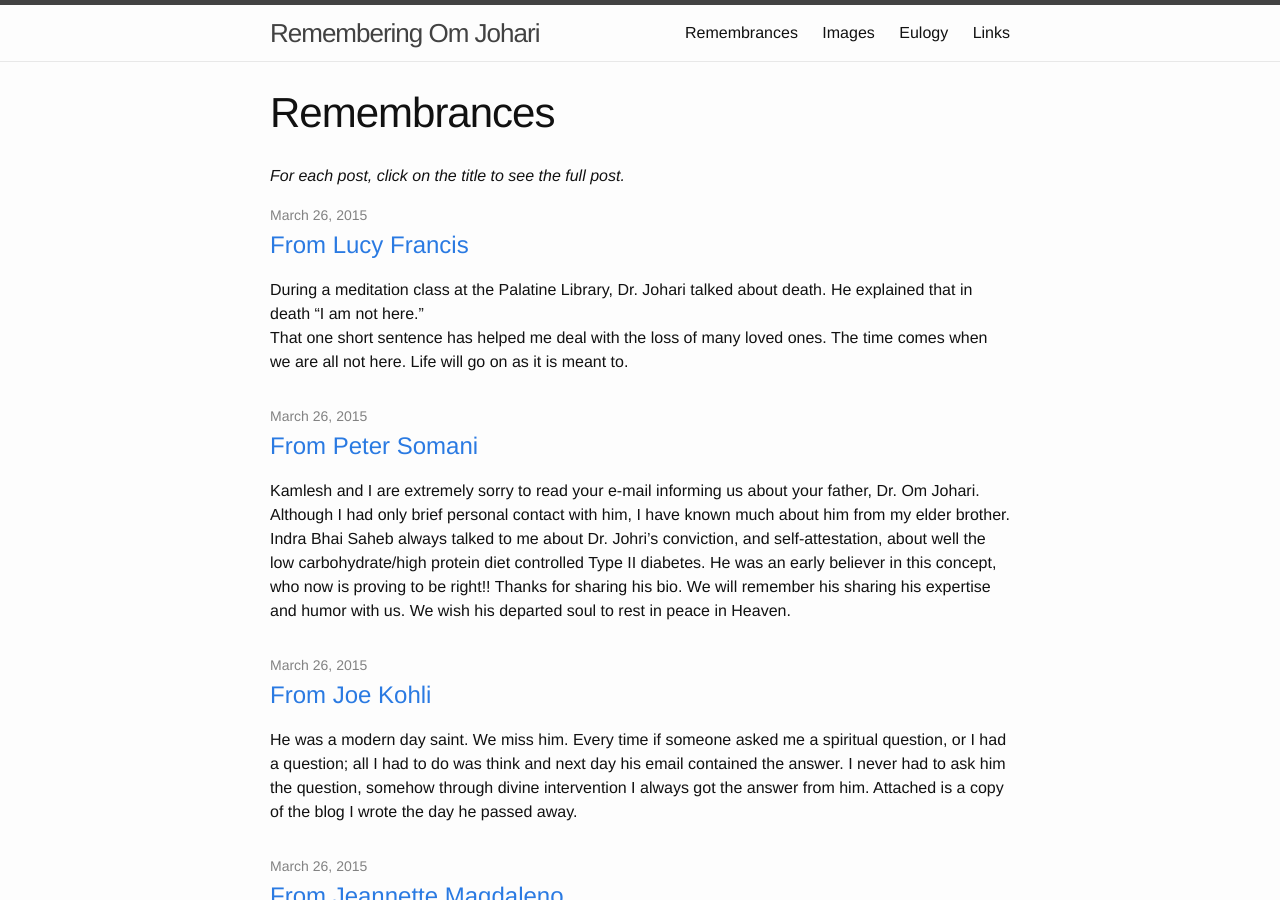
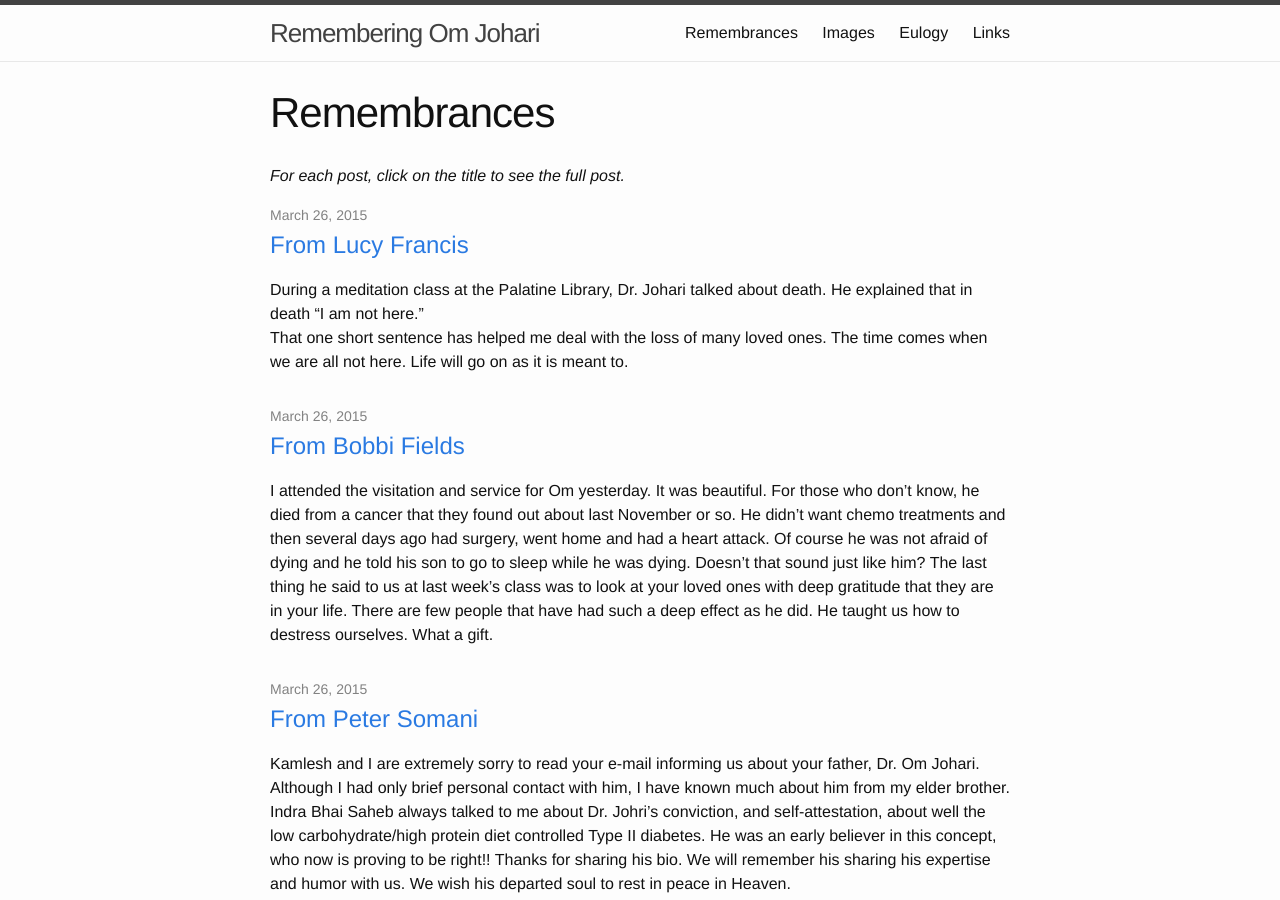
Before and after one commit to remember-omjohari/remember-omjohari.github.io, a Jekyll site: the page built from remembrances.html, in a window 1280 px wide and 900 px high. Built offline with Jekyll 4.4.1, drawn with Linux system fonts in a browser that asks for light colours.

Commit message:
new post

```diff
--- /dev/null
+++ b/_posts/2015-03-26-from-bobbi-fields.md
@@ -0,0 +1,11 @@
+---
+layout: post
+title:  "From Bobbi Fields"
+date:   2015-03-26 12:28
+type: remembrance
+categories: remembrances
+---
+
+I attended the visitation and service for Om yesterday. It was beautiful. For those who don't know, he died from a cancer that they found out about last November or so. He didn't want chemo treatments and then several days ago had surgery, went home and had a heart attack. Of course he was not afraid of dying and he told his son to go to sleep while he was dying. Doesn't that sound just like him? The last thing he said to us at last week's class was to look at your loved ones with deep gratitude that they are in your life. There are few people that have had such a deep effect as he did. He taught us how to destress ourselves. What a gift.
+
+Om Johari was one of the few stable forces in my life for many years. He studied all of the great minds of the world and then imparted his best gleaned wisdom to us. I got the feeling that his constant studying and serving the community was also his way of living a full and satisfying life. Like in the bible, he taught us all to "fish" for ourselves, by gaining the ability to meditate and step outside of our stress and problems.  We were truly blessed.
```
Also changed, not shown: links.md (+2 -0 lines).
